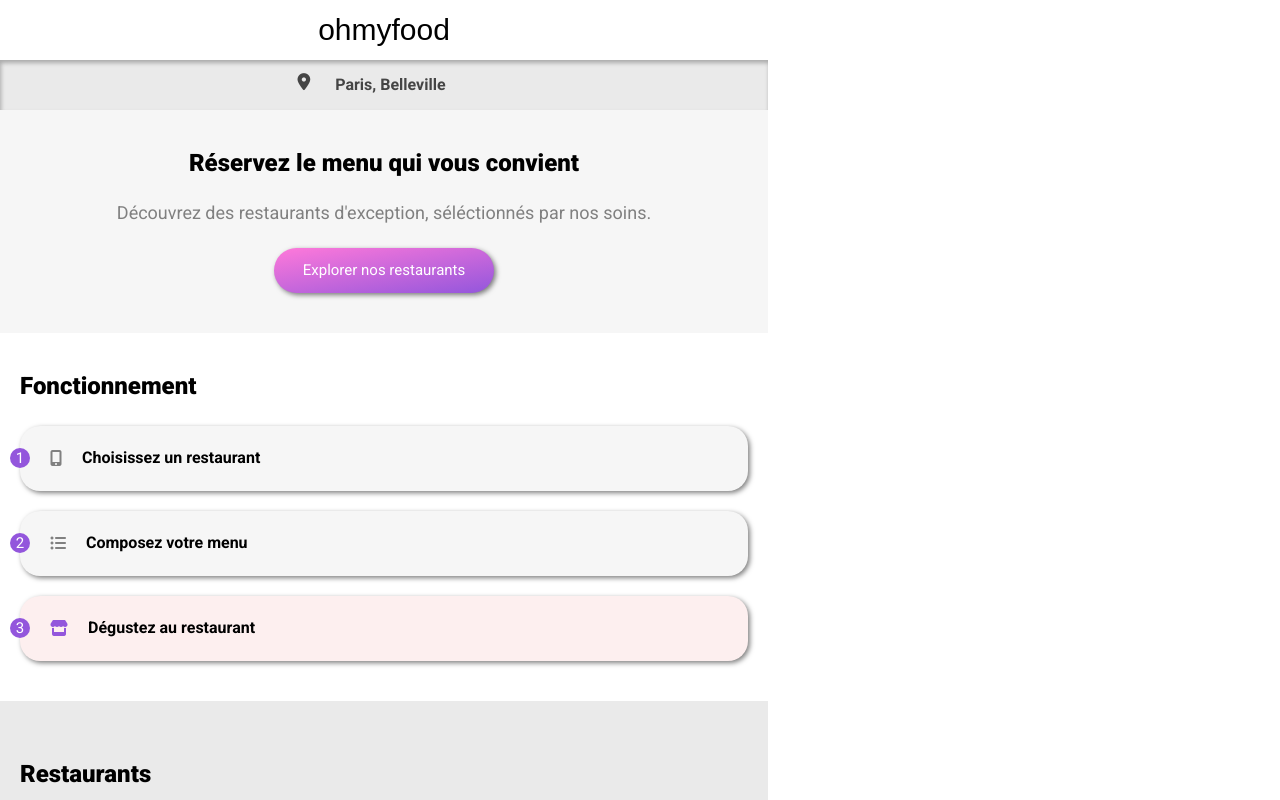
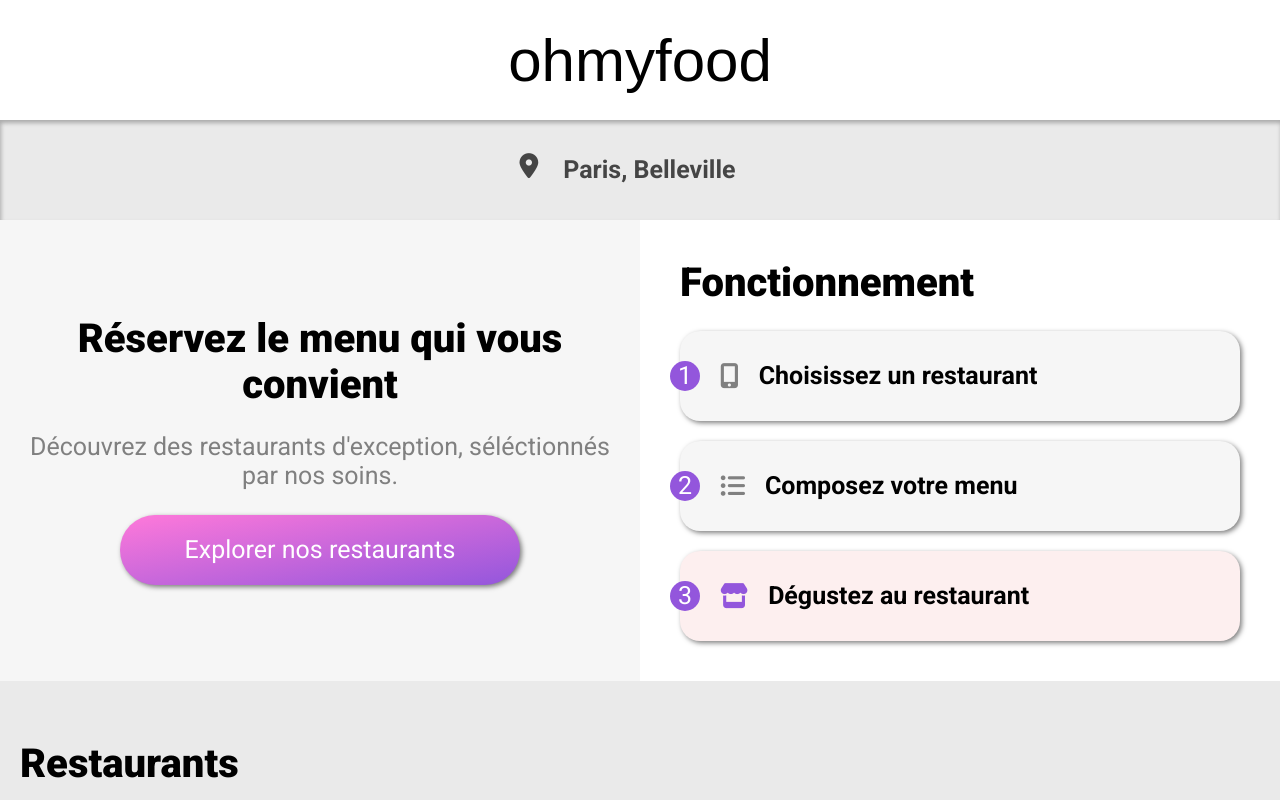
Before and after one commit to Lamelo93/Ohmyfood, a website: page index.html in a window 1280 px wide. Shown: the top 800 px of the page. Drawn offline with Linux system fonts and the light colour scheme; a web font is replaced by a local one.

Commit message:
homepage responsive

```diff
--- a/index.html
+++ b/index.html
@@ -25,7 +25,7 @@
       </div>
     <div class="container home">
         <header class="header">
-            <h1 class="header__logo header__logo--logofont logofont">ohmyfood</h1>
+            <h1 class="header__logo header__logo--logofont ">ohmyfood</h1>
         </header>
         <main class="main">
         <div class="location">
--- a/scss/Base/_base.scss
+++ b/scss/Base/_base.scss
@@ -1,6 +1,12 @@
 .main{
     @include typography($secondary-font-family);
+    @include desktop-only{
+        display: flex;
+        flex-wrap: wrap;
+    }
 }
+
+
 
 ul{
     list-style-type: none;
--- a/scss/Components/_buttons.scss
+++ b/scss/Components/_buttons.scss
@@ -10,6 +10,11 @@
     border-style: none;
     box-shadow: 2px 2px 5px 0px rgba(0,0,0,0.5);
     transition: all 300ms ease;
+    @include tablet-only{
+        width: 400px;
+        height: 70px;
+        font-size: $big-text;
+    }
     &:hover{
         background-blend-mode: hard-light;
         box-shadow:5px 5px 10px 2px rgba(0,0,0,0.7) ;
--- a/scss/Components/_loader.scss
+++ b/scss/Components/_loader.scss
@@ -1,11 +1,13 @@
 .spinner{
-    position: absolute;
+  position: fixed;
   display: flex;
   justify-content: center;
   align-items: center;
   top: 50%;
-    width: 100%;
-    max-width: 768px;
+  width: 100%;
+  @include tablet-only{
+    max-width: 100%;
+  }
 }
 
 
--- a/scss/Layout/_container.scss
+++ b/scss/Layout/_container.scss
@@ -1,7 +1,6 @@
 .container{
-    max-width: 768px;
+    @include desktop-only{
+        max-width: 1440px;
+        margin: auto;
+    }
 }
-
-body{
-    max-width: 768px;
-}
--- a/scss/Layout/_footer.scss
+++ b/scss/Layout/_footer.scss
@@ -4,14 +4,37 @@
     padding: 20px;
     font-size: 15px;
     font-family: $secondary-font-family;
+    @include tablet-only{
+        font-size: $big-text;
+    }
+    @include desktop-only{
+        min-height: 150px;
+        display: flex;
+        flex-direction: column;
+        align-items: center;
+        gap: 50px;
+    }
+    &__list{
+        @include desktop-only{
+            width: 100%;
+            display: flex;
+            justify-content: space-around;
+        }
+    }
     &__logo{
         font-size: $secondary-font-size;
         padding-bottom: 20px;
+        @include tablet-only{
+            font-size: $big-text;
+        }
     }
     &__list-item{
         padding-bottom: 10px;
     }
     &__icon{
         width: 20px;
+        @include tablet-only{
+            width: 40px;
+        }
     }
 }
--- a/scss/Layout/_header.scss
+++ b/scss/Layout/_header.scss
@@ -1,9 +1,15 @@
 .header{
     @include center-content;
     height: $header-height;
+    @include tablet-only{
+        height: $header-height*2;
+    }
     &__logo{
         &--logofont{
             @include typography;
+            @include tablet-only{
+                font-size: 60px;
+            }
         }
     }
 }
--- a/scss/Pages/_Homepage.scss
+++ b/scss/Pages/_Homepage.scss
@@ -22,15 +22,27 @@
     background-color: $bg-color-a;
     color: lighten($color: $text-color, $amount: 27%);
     box-shadow: inset 1px 3px 4px 0px rgba(0,0,0,0.28);
+    @include tablet-only{
+        height: $location-box-height*2;
+    }
+    @include desktop-only{
+        width: 100%;
+    }
     &__town{
         font-size: $secondary-font-size;
         font-weight: $secondary-font-weight;
+        @include tablet-only{
+            font-size: $big-text;
+        }
     }
     &__icon{
         font-size: $icon-font-size;
         position: relative;
         top: -4px;
         left: -25px;
+        @include tablet-only{
+            font-size: $big-text;
+        }
     }
 }
 .heading{
@@ -38,6 +50,9 @@
     padding: 40px 30px;
     text-align: center;
     background-color: $bg-color-b;
+    @include desktop-only{
+        width: 50%;
+    }
     &__title{
         padding: 0 20px;
     }
@@ -45,6 +60,9 @@
         color: lighten($color: $text-color, $amount: 50%);
         font-size: $heading-text-size;
         font-weight: $tertiary-font-weight;
+        @include tablet-only{
+            font-size: $big-text;
+        }
     }
 }
 .guide{
@@ -54,6 +72,12 @@
     gap: 25px;
     padding: 40px 20px;
     font-size: $secondary-font-size;
+    @include tablet-only{
+        padding: 40px 40px;
+    }
+    @include desktop-only{
+        width: 50%;
+    }
     &__list{
         @include center-content(20px,column);
       }
@@ -67,6 +91,10 @@
         width: 100%;
         border-radius: 20px;
         font-weight: 600;
+        @include tablet-only{
+            height: 90px;
+            font-size: $big-text;
+        }
         &--mod{
             background-color: adjust-color($color: $bg-color-b, $saturation: 80%,)
         }
@@ -85,12 +113,17 @@
         display:flex;
         justify-content:center;
         align-items:center;
+        @include tablet-only{
+            width:30px;
+            height:30px;
+            font-size: $big-text;
+        }
       }
       &__list-icon{
           padding-right: 10px;
           color:lighten($color: $text-color, $amount: 50%);
           &--mod{
-              color: $clr-primary;
+            color: $clr-primary;
           }
       }
 }
@@ -101,11 +134,17 @@
     gap: 30px;
     background-color: $bg-color-a;
     padding: 60px 20px;
+    @include desktop-only{
+        width: 100%;
+    }
 }
 .restau{
     display: flex;
     flex-direction: column;
     gap: 20px;
+    @include desktop-only{
+        flex-flow: row wrap;
+    }
 }
 .restau-card{
     @include card-settings;
@@ -125,6 +164,11 @@
             width: 70px;
             height: 30px;
             text-align: center;
+            @include tablet-only{
+            width: 140px;
+            height: 60px;
+            font-size: $big-text;
+            }
         }
     }
     &__top{
--- a/scss/Utils/_mixins.scss
+++ b/scss/Utils/_mixins.scss
@@ -15,6 +15,9 @@
 @mixin home-title-style {
     font-size: $home-title-size;
     font-weight: $primary-font-weight;
+    @include tablet-only{
+        font-size: 40px;
+    }
 
 }
 
@@ -25,6 +28,13 @@
     overflow: hidden;
     font-size: $secondary-font-size;
     position: relative;
+    @include tablet-only{
+        height: $card-height*2;
+        font-size: $big-text;
+    }
+    @include desktop-only{
+        width: 49%;
+    }
 }
 
 @mixin facet {
@@ -39,3 +49,15 @@
     justify-content: center;
     align-items: center;
 }
+
+@mixin tablet-only {
+    @media screen and (min-width:map-get($breakpoints,tablet)){
+        @content;
+    }
+}
+
+@mixin desktop-only {
+    @media screen and (min-width:map-get($breakpoints,desktop)){
+        @content;
+    }
+}
--- a/scss/Utils/_variables.scss
+++ b/scss/Utils/_variables.scss
@@ -17,6 +17,7 @@ $heading-text-size:18px;
 $icon-font-size:17px;
 $home-title-size:24px;
 $button-font-size:15px;
+$big-text:25px;
 
 $primary-font-weight:800;
 $secondary-font-weight:600;
@@ -30,3 +31,5 @@ $card-radius:15px;
 $persp: 500px;
 $btn-width: 25vw;
 $btn-height: 7.5vw;
+
+$breakpoints: (tablet:769px, desktop:992px);
```
Also changed, not shown: css/style.css, 1 other file.
